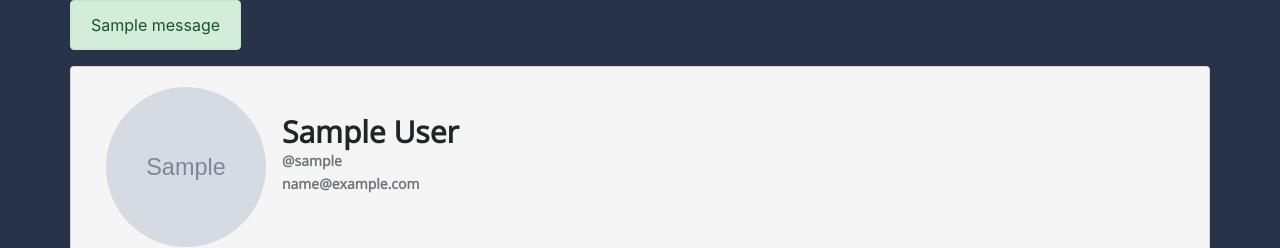
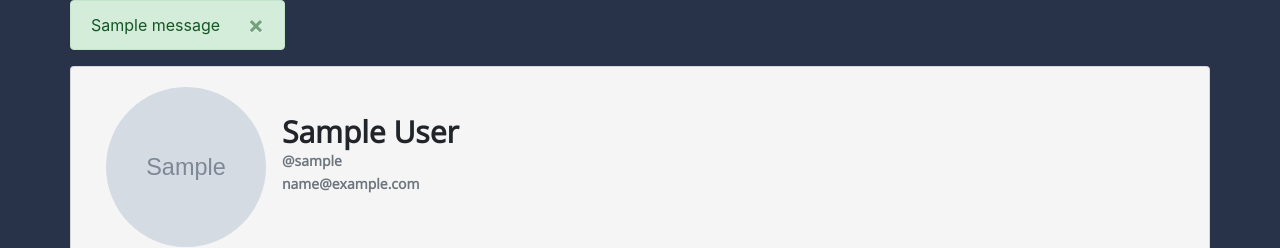
Before and after one commit to keanuwilliams/Billed-Fitness-Log, a Django app: page /edit-profile/ in a window 1280 px wide. Shown: the part 126-374 px from the top of the page. Run offline with Django 3.2, Linux system fonts and the light colour scheme; a user stored in the database is signed in; tables that the repository leaves empty hold one stand-in row (values such as "Sample post"); grey boxes marked "Sample" are stand-in pictures; one stand-in notice (Sample message) is shown; some libraries are stand-ins or nearby versions.

Commit message:
Added the ability to remove messages

```diff
--- a/bfl/users/templates/users/base.html
+++ b/bfl/users/templates/users/base.html
@@ -91,8 +91,11 @@
           <div class=row>
             {% if messages %}
               {% for message in messages %}
-                <div class="alert alert-{{ message.tags }}">
+                <div class="alert alert-{{ message.tags }} alert-dismissible fade show">
                   {{ message }}
+                  <button type="button" class="close" data-dismiss="alert" aria-label="Close">
+                    <span aria-hidden="true">&times;</span>
+                  </button>
                 </div>
               {% endfor %}
             {% endif %}
```
